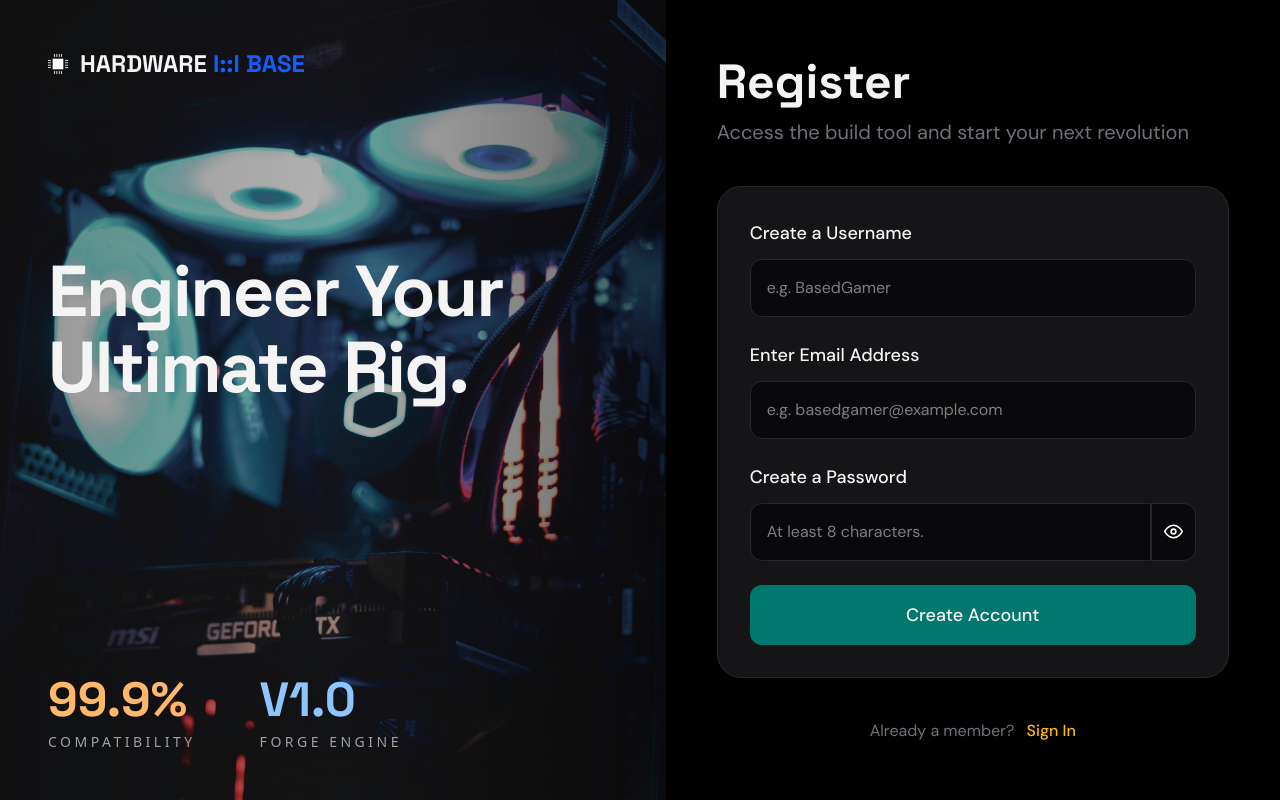
After one commit to mrahman221602-arch/CodeSharks-HARDWAREBASE, a Django app: template hardwarebase/users/templates/users/signup.html in a window 1280 px wide. The commit adds this page. Run offline with Django 5.2, Linux system fonts and the light colour scheme; the template is opened without the code that fills it, so the values that code supplies are empty; style sheets or scripts are compiled from the project's sources.

Commit message:
Finish user auth implementation

```diff
--- /dev/null
+++ b/hardwarebase/users/templates/users/signup.html
@@ -0,0 +1,180 @@
+<!DOCTYPE html>
+<html lang="en">
+{% load static %}
+
+
+<head>
+    <meta charset="UTF-8">
+    <meta name="viewport" content="width=device-width, initial-scale=1.0">
+    <link rel="stylesheet" href="{% static 'theme/output.css' %}">
+    <link rel="shortcut icon" href="{% static 'icons/favicon.svg' %}" type="image/x-icon">
+    <title>Signup - HardwareBase</title>
+</head>
+
+
+<body class="min-h-screen bg-black text-zinc-100">
+    <div class="grid min-h-screen lg:grid-cols-[52%_48%]">
+
+
+        <!-- HERO SIDE -->
+        <section class="relative hidden overflow-hidden lg:block">
+            <!-- Background Image -->
+            <img src="{% static 'images/auth/login-signup-bg.jpg' %}" alt="Gaming PC"
+                 class="absolute inset-0 h-full w-full object-cover">
+            <!-- Dark Overlay -->
+            <div class="absolute inset-0 bg-linear-to-r from-black/40 via-black/30 to-black/60"></div>
+            <!-- Content -->
+            <div class="relative z-10 flex h-full flex-col justify-between p-12">
+                <!-- Logo + Title -->
+                <div>
+                    <a href="{% url 'home' %}"
+                       class="flex items-center gap-3 text-2xl font-heading font-bold">
+                        <img src="{% static 'icons/cpu-icon-white.svg' %}" alt="CPU Icon" class="w-5 h-5">
+                        <span>HARDWARE<span class="text-blue-600"> I::I BASE</span></span>
+                    </a>
+                </div>
+                <!-- Hero Text -->
+                <div class="-mt-24">
+                    <h1 class="max-w-xl text-7xl font-heading font-bold leading-[1.05] tracking-tight">
+                        Engineer Your Ultimate Rig.
+                    </h1>
+                </div>
+                <!-- Bottom Stats -->
+                <div class="flex gap-16">
+                    <div>
+                        <h2 class="text-5xl font-heading font-bold text-orange-300">
+                            99.9%
+                        </h2>
+                        <p class="mt-2 text-sm uppercase tracking-[0.25em] text-zinc-400">
+                            Compatibility
+                        </p>
+                    </div>
+                    <div>
+                        <h2 class="text-5xl font-heading font-bold text-blue-300">
+                            V1.0
+                        </h2>
+                        <p class="mt-2 text-sm uppercase tracking-[0.25em] text-zinc-400">
+                            Forge Engine
+                        </p>
+                    </div>
+                </div>
+            </div>
+        </section>
+
+
+        <!-- FORM SIDE -->
+        <section class="relative flex items-center justify-center px-6 py-12">
+            <div class="w-full max-w-lg">
+                <!-- Heading -->
+                <header>
+                    <h2 class="text-5xl font-heading font-bold">
+                        Register
+                    </h2>
+                    <p class="mt-3 text-xl text-zinc-500 font-text">
+                        Access the build tool and start your next revolution
+                    </p>
+                </header>
+
+
+                <!-- Signup Card -->
+                <div class="mt-10 rounded-3xl border border-zinc-800 bg-zinc-900/90 p-8
+                            shadow-[0_20px_60px_rgba(0,0,0,0.6)]">
+                    <!-- Sginup Form -->
+                    <form action="{% url 'signup' %}" method="POST" class="space-y-6">
+                        <!-- CSRF Token -->
+                        {% csrf_token %}
+                        <!-- Username -->
+                        <div>
+                            <label for="username" class="mb-3 block text-lg font-text font-medium">
+                                Create a Username
+                            </label>
+                            <input id="username" type="text" name="username"
+                                   placeholder="e.g. BasedGamer" required
+                                   class="w-full rounded-xl border border-zinc-800 bg-zinc-950 px-4 py-4 text-base
+                                          outline-none transition focus:border-blue-500 font-text">
+                        </div>
+                        <div>
+                            <label for="email" class="mb-3 block text-lg font-text font-medium">
+                                Enter Email Address
+                            </label>
+                            <input id="email" type="email" name="email"
+                                   placeholder="e.g. basedgamer@example.com" required
+                                   class="w-full rounded-xl border border-zinc-800 bg-zinc-950 px-4 py-4 text-base
+                                          outline-none transition focus:border-blue-500 font-text">
+                        </div>
+                        <!-- Password Input -->
+                        <div>
+                            <div class="mb-3 flex items-center justify-between">
+                                <label for="password" class="text-lg font-text font-medium">
+                                    Create a Password
+                                </label>
+                            </div>
+                            <div class="flex">
+                                <input id="password" type="password" name="pwd_hash"
+                                    placeholder="At least 8 characters." minlength="8" maxlength="255" required
+                                    class="w-[90%] rounded-l-xl border border-zinc-800 bg-zinc-950 px-4 py-4 text-base
+                                            outline-none transition focus:border-blue-500 font-text">
+                                <button id="pwd-show" type="button"
+                                    class="w-[10%] rounded-r-xl border border-zinc-800 bg-zinc-950 p-3
+                                           outline-none transition hover:opacity-90">
+                                    <img id="pwd-show-icon" src="{% static 'icons/eye-open.svg' %}" alt="Eye">
+                                </button>
+                            </div>
+                        </div>
+                        <!-- Submit -->
+                        <button type="submit"
+                            class="w-full rounded-xl bg-teal-700 px-6 py-4 text-lg font-text font-medium transition
+                                   hover:bg-teal-600 cursor-pointer">
+                            Create Account
+                        </button>
+                        <!-- Error Messages -->
+                        {% if cred_error %}
+                            <p class="text-red-600 text-center font-text font-semibold">{{ cred_error }}</p>
+                        {% endif %}
+                    </form>
+                </div>
+
+
+                <!-- Login Link -->
+                <div class="mt-10 text-center">
+                    <span class="text-zinc-500 font-text">
+                        Already a member?
+                    </span>
+                    <a href="{% url 'login' %}"
+                       class="ml-2 font-text font-medium text-amber-400 hover:text-amber-200 transition">
+                        Sign In
+                    </a>
+                </div>
+            </div>
+        </section>
+
+
+    </div>
+
+<!-- JS -->
+<script>
+
+const pwdShowBtn = document.getElementById(`pwd-show`);
+const pwdShowIcon = document.getElementById(`pwd-show-icon`);
+const pwdField = document.getElementById(`password`);
+let toggle = false;
+
+pwdShowBtn.addEventListener('click', function() {
+    if(toggle) {
+        toggle = false;
+        pwdShowIcon.setAttribute(`src`, `{% static 'icons/eye-open.svg' %}`);
+        pwdField.setAttribute(`type`, `password`);
+    }
+    else {
+        toggle = true;
+        pwdShowIcon.setAttribute(`src`, `{% static 'icons/eye-crossed.svg' %}`);
+        pwdField.setAttribute(`type`, `text`);
+    }
+})
+
+</script>
+
+</body>
+
+
+</html>
```
Also changed, not shown: hardwarebase/core/templates/core/index.html (+20 -8 lines), hardwarebase/users/scripts/create_user.py (added, +12 -0 lines), hardwarebase/users/templates/users/login.html (+53 -11 lines), hardwarebase/users/views.py (+27 -8 lines), hardwarebase/static/icons/cpu-icon-white.svg (added), hardwarebase/static/icons/eye-crossed.svg (added), hardwarebase/static/icons/eye-open.svg (added), hardwarebase/users/scripts/__init__.py (added).
